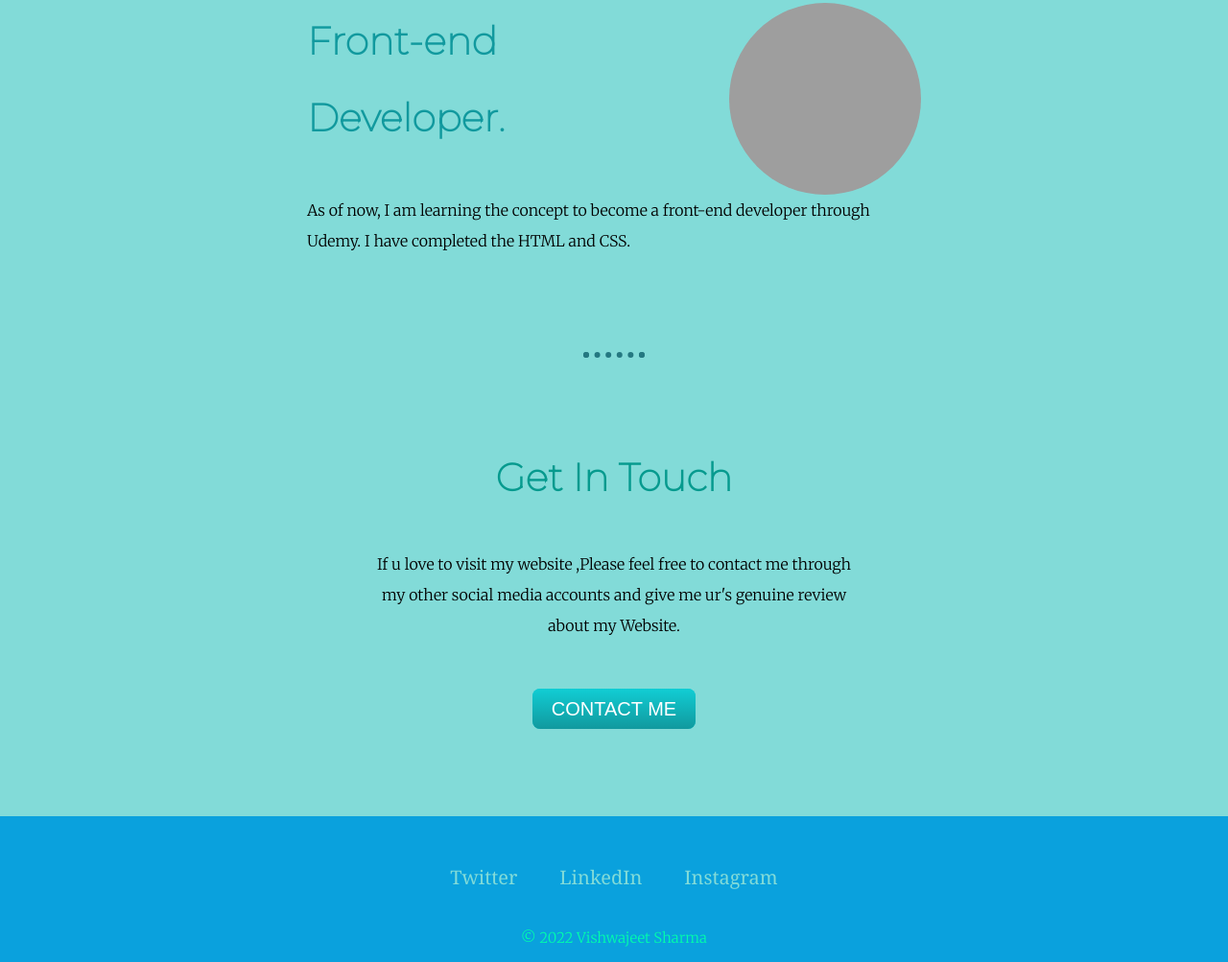
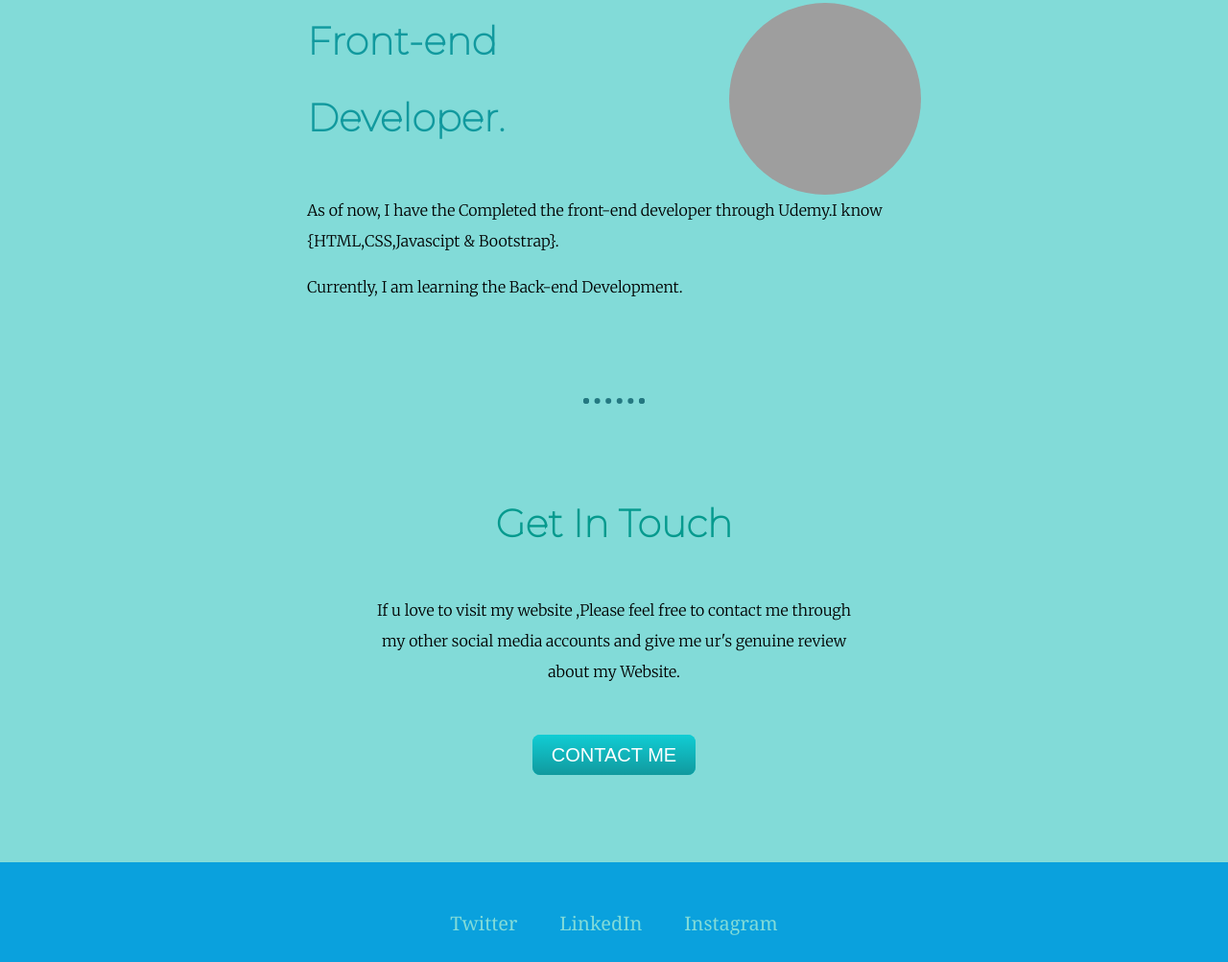
Before and after one commit to vishusharmaX/Vishu-Website, a plain HTML site: page index.html in a window 1280 px wide. Shown: the part 2018-3021 px from the top of the page at 96% size. Drawn offline with Linux system fonts and the light colour scheme; grey boxes are pictures that could not be loaded.

Commit message:
Update index.html

```diff
--- a/index.html
+++ b/index.html
@@ -36,7 +36,8 @@
       <div class="skill-row">
         <img class="bt" src="https://www.above.ge/wp-content/uploads/2021/03/fron-end-developer.jpg" alt="skill image">
         <h3>Front-end Developer.</h3>
-        <p>As of now, I am learning the concept to become a front-end developer through Udemy. I have completed the HTML and CSS.</p>
+        <p>As of now, I have the Completed the front-end developer through Udemy.I know {HTML,CSS,Javascipt & Bootstrap}.</p>
+        <p>Currently, I am learning the Back-end Development.</p>
       </div>
     </div>
     <hr>
```
